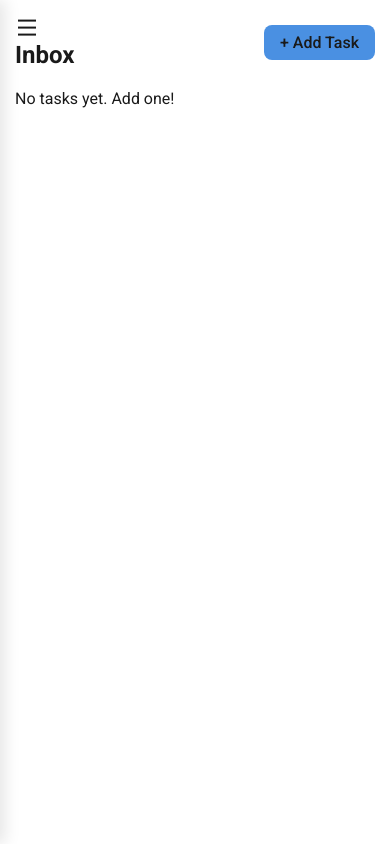
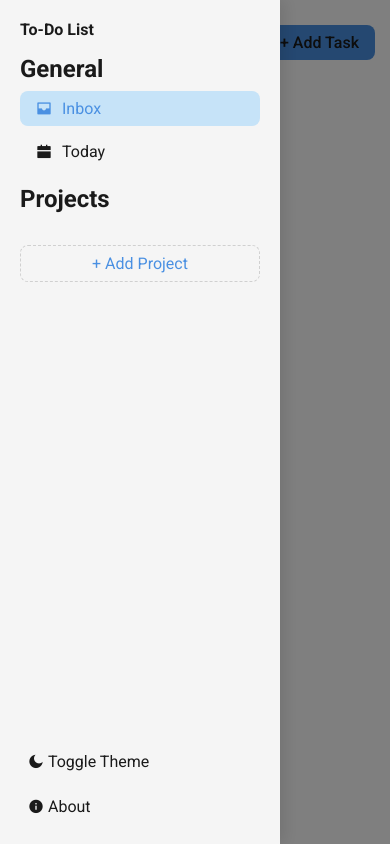
Before and after one commit to jormaedes/todo-list, a website built with webpack: page src/template.html in a window 390 px wide. Both pictures are taken after a click on the button 27 px from the left and 28 px from the top of the page. Built offline with nearby package versions, Linux system fonts and the light colour scheme.

Commit message:
feat: fininsh responve design

```diff
--- a/src/styles/style.css
+++ b/src/styles/style.css
@@ -53,6 +53,7 @@ body {
 	min-height: 100vh;
 	position: relative;
 	color: var(--text-primary);
+	background-color: var(--bg-primary);
 }
 
 button {
--- a/src/template.html
+++ b/src/template.html
@@ -9,6 +9,7 @@
 </head>
 
 <body>
+	<div id="sidebar-overlay"></div>
 	<aside id="sidebar">
 		<section id="sidebar-container">
 			<section id="main-sidebar-content">
--- a/src/ui/events.js
+++ b/src/ui/events.js
@@ -16,6 +16,30 @@ class Events {
 		this.setupSidebarEvents();
 		this.setupTaskEvents();
 		this.setupDialogEvents();
+		this.setupMobileMenuEvents();
+	}
+
+	setupMobileMenuEvents() {
+		const menuBtn = document.querySelector('#menu-mobile-btn');
+		const sidebar = document.querySelector('#sidebar');
+		const overlay = document.querySelector('#sidebar-overlay');
+
+		const toggleMenu = () => {
+			sidebar.classList.toggle('active');
+			overlay.classList.toggle('active');
+		};
+
+		menuBtn.addEventListener('click', toggleMenu);
+		overlay.addEventListener('click', toggleMenu);
+
+		// Fechar o menu ao clicar em qualquer item da sidebar (Inbox, Projetos, etc)
+		sidebar.addEventListener('click', (e) => {
+			if (e.target.closest('.project-item') || e.target.closest('button')) {
+				if (window.innerWidth <= 768) {
+					toggleMenu();
+				}
+			}
+		});
 	}
 
 	setupSidebarEvents() {
```
